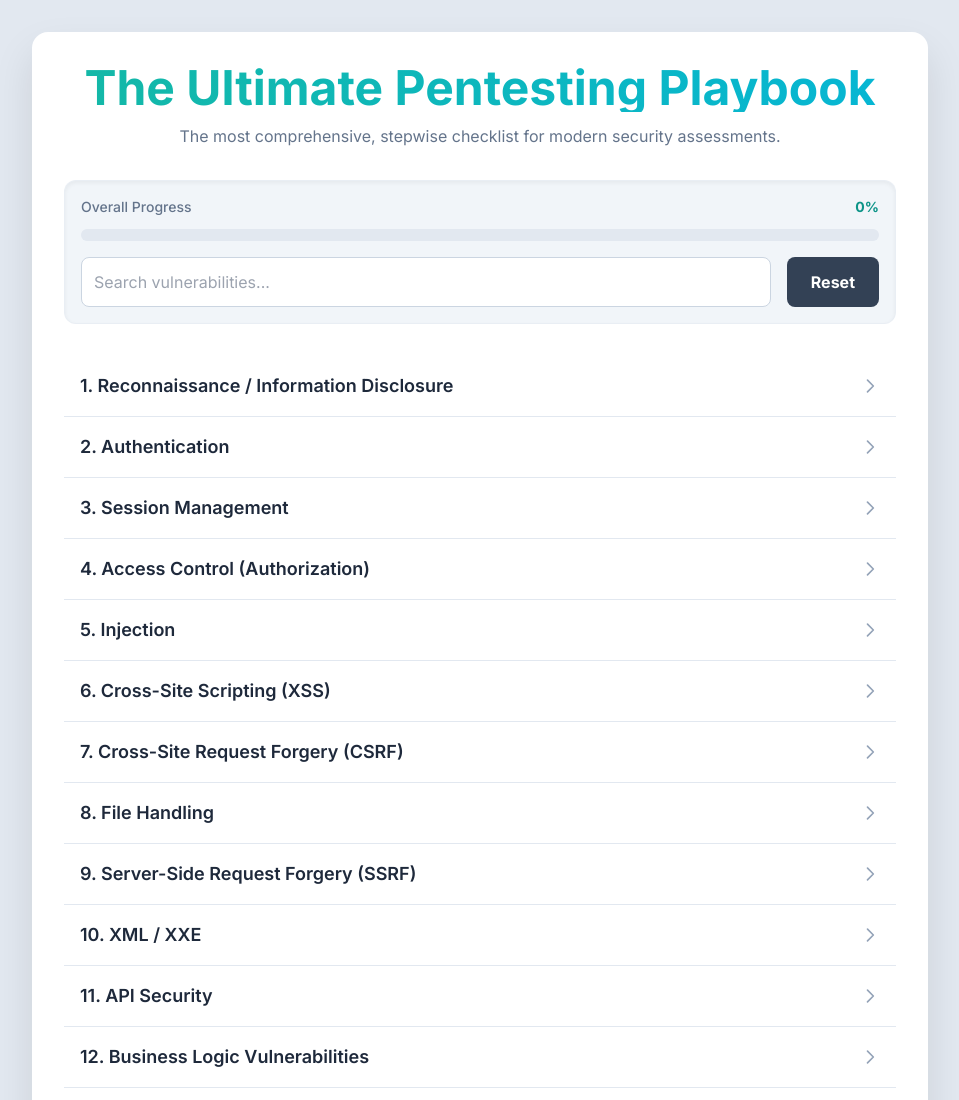
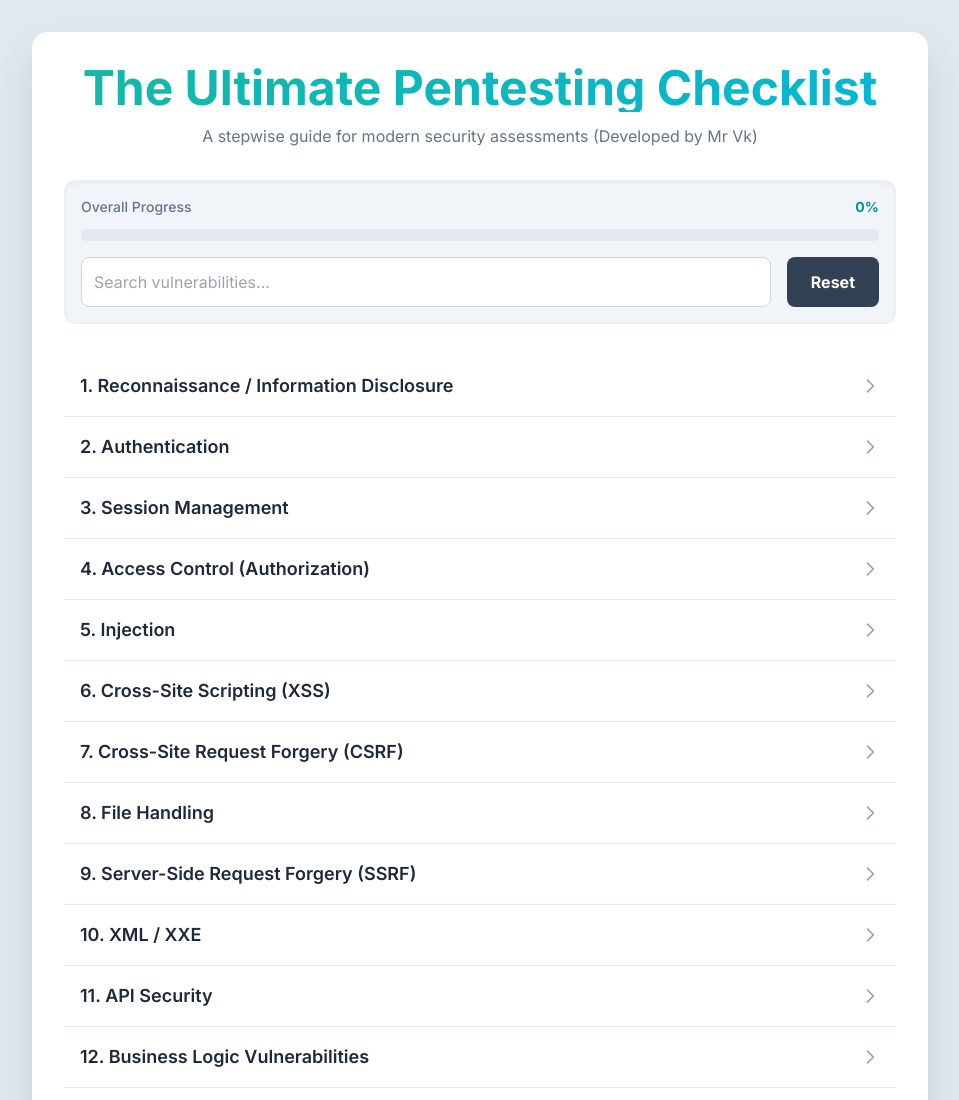
Before and after one commit to vikassultane111-pixel/Check-Lists-For-Cybersecurity-Researchers, a plain HTML site: page index.html in a window 1280 px wide. Shown: the top 1100 px of the page, without its empty margins (160-1119 px from the left). Drawn offline with nearby package versions, Linux system fonts and the light colour scheme.

Commit message:
Update index.html

```diff
--- a/index.html
+++ b/index.html
@@ -3,7 +3,7 @@
 <head>
     <meta charset="UTF-8">
     <meta name="viewport" content="width=device-width, initial-scale=1.0">
-    <title>Ultimate Pentest Playbook</title>
+    <title>The Ultimate Pentesting Checklist</title>
     <script src="https://cdn.tailwindcss.com"></script>
     <link rel="preconnect" href="https://fonts.googleapis.com">
     <link rel="preconnect" href="https://fonts.gstatic.com" crossorigin>
@@ -94,8 +94,8 @@
     <div class="w-full max-w-4xl mx-auto main-container p-6 sm:p-8 rounded-2xl">
 
         <header class="text-center mb-8">
-            <h1 class="text-4xl sm:text-5xl font-bold text-transparent bg-clip-text bg-gradient-to-r from-teal-500 to-cyan-500">The Ultimate Pentesting Playbook</h1>
-            <p class="text-slate-500 mt-3">The most comprehensive, stepwise checklist for modern security assessments.</p>
+            <h1 class="text-4xl sm:text-5xl font-bold text-transparent bg-clip-text bg-gradient-to-r from-teal-500 to-cyan-500">The Ultimate Pentesting Checklist</h1>
+            <p class="text-slate-500 mt-3">A stepwise guide for modern security assessments (Developed by Mr Vk)</p>
         </header>
 
         <div class="bg-slate-100 p-4 rounded-xl shadow-inner border border-slate-200/50 mb-8">
```
